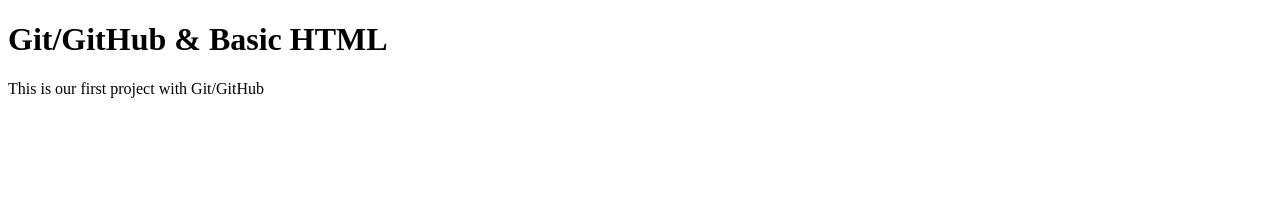
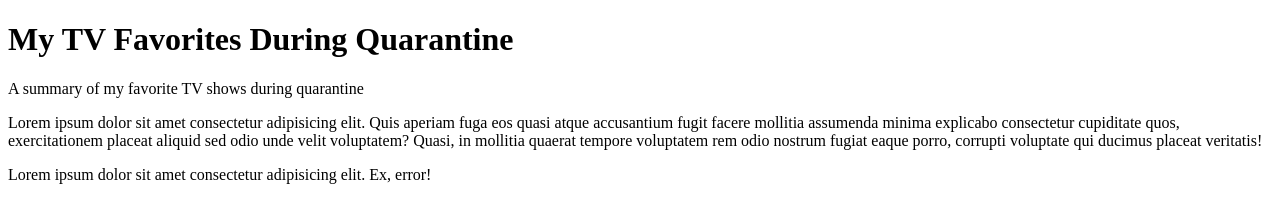
Before and after one commit to scsu-clarkm1-fall-2020-csc235/assignment-1-git-github-thilton203, a plain HTML site: page index.html in a window 1280 px wide. Drawn offline with Linux system fonts and the light colour scheme.

Commit message:
updated page heading and  paragraphs

```diff
--- a/index.html
+++ b/index.html
@@ -8,8 +8,10 @@
 </head>
 
 <body>
-    <h1>Git/GitHub & Basic HTML</h1>
-    <p>This is our first project with Git/GitHub</p>
+    <h1>My TV Favorites During Quarantine</h1>
+    <p>A summary of my favorite TV shows during quarantine</p>
+    <p>Lorem ipsum dolor sit amet consectetur adipisicing elit. Quis aperiam fuga eos quasi atque accusantium fugit facere mollitia assumenda minima explicabo consectetur cupiditate quos, exercitationem placeat aliquid sed odio unde velit voluptatem? Quasi, in mollitia quaerat tempore voluptatem rem odio nostrum fugiat eaque porro, corrupti voluptate qui ducimus placeat veritatis!</p>
+    <p>Lorem ipsum dolor sit amet consectetur adipisicing elit. Ex, error!</p>
 
 </body>
 
```
